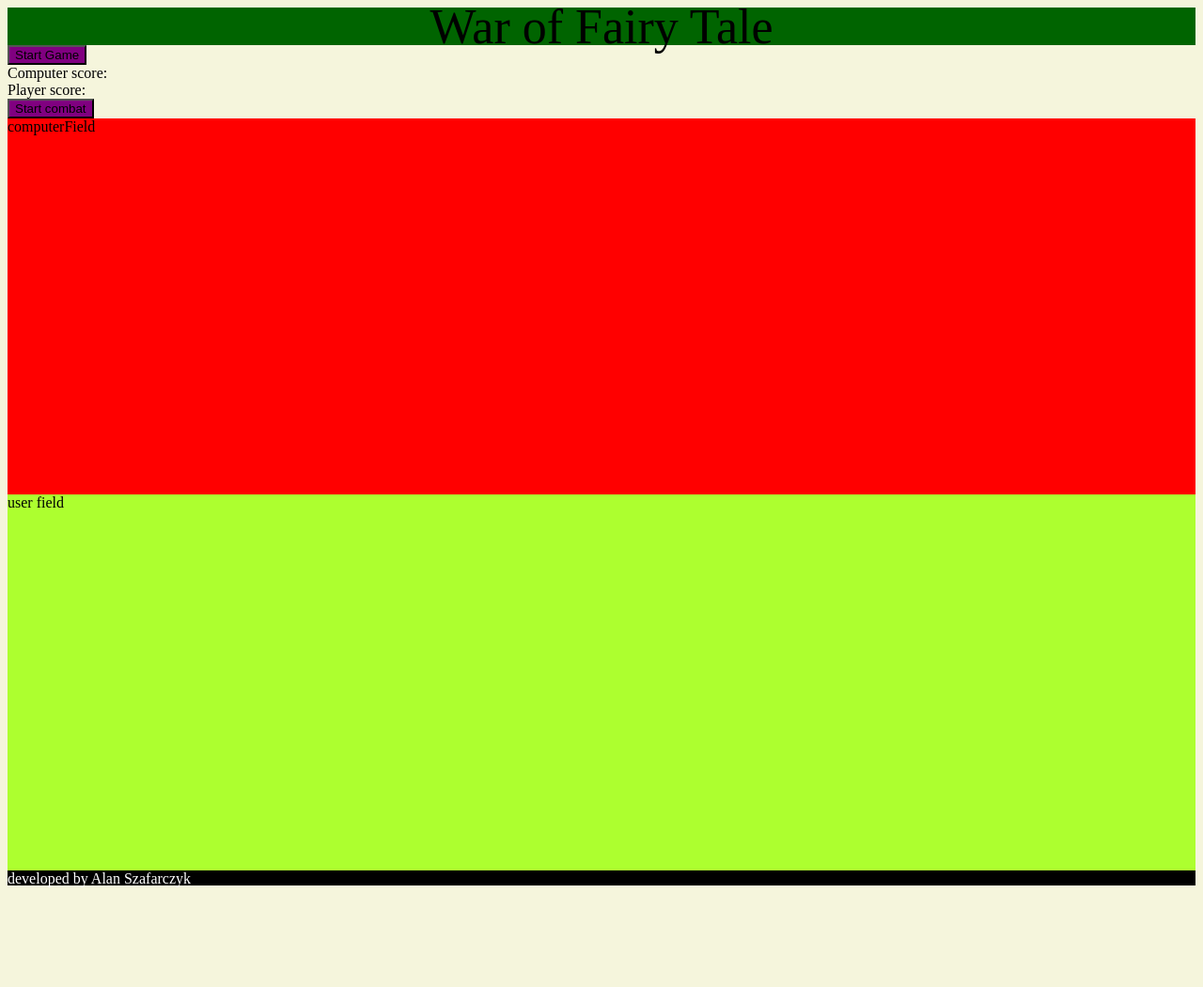
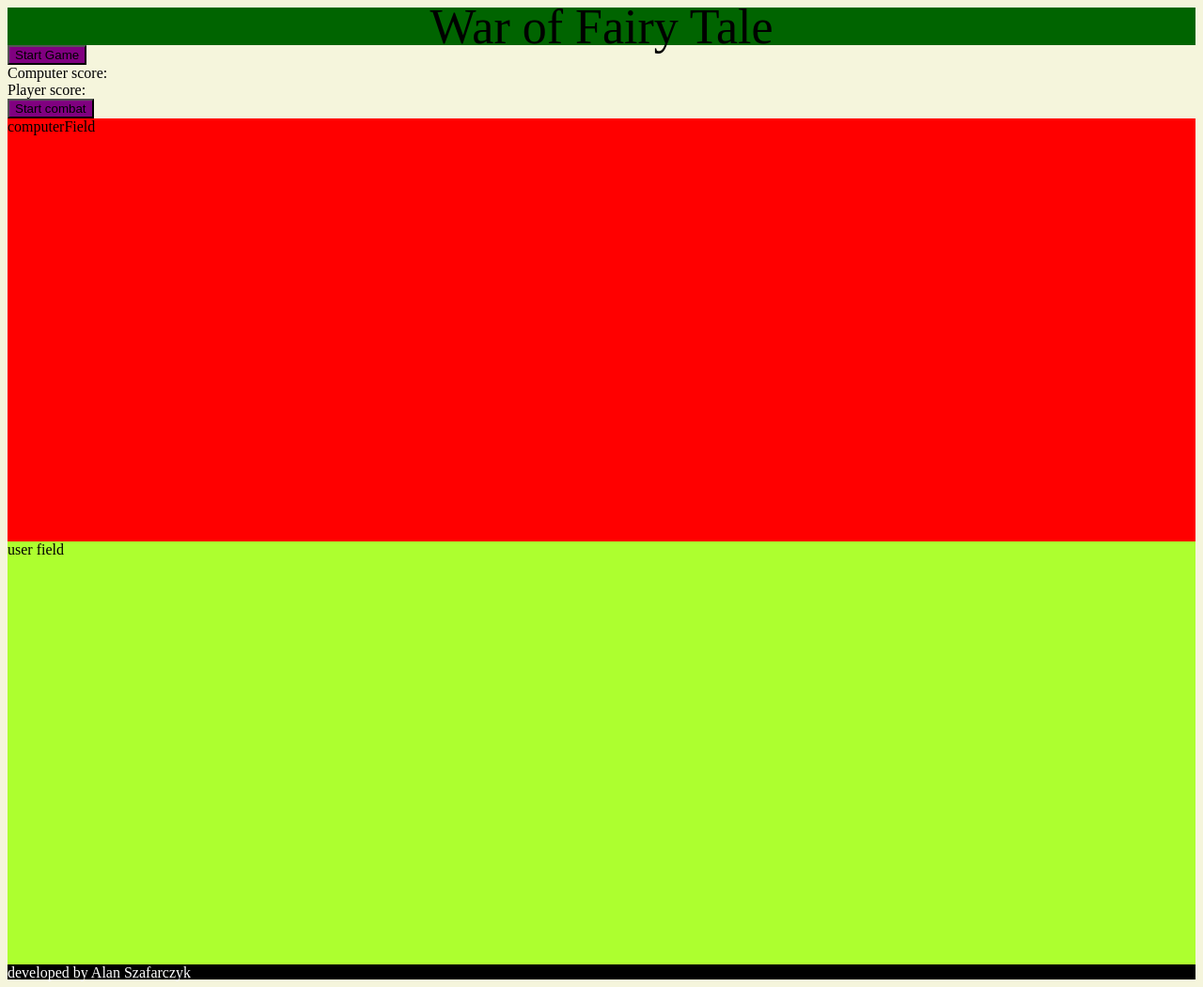
Before and after one commit to Alan-day/javascript-game, a website: page index.html in a window 1280 px wide. Shown: the whole page at 94% size. Before the commit the page ends 950 px from the top, so only its background shows below. Drawn offline with Linux system fonts and the light colour scheme; a web font is replaced by a local one.

Commit message:
styling finish up

```diff
--- a/main.scss
+++ b/main.scss
@@ -36,13 +36,13 @@ button {
 
 .computerField {
   //display: none;
-  height: 400px;
+  height: 450px;
   background-color: red;
 }
 
 .userField {
   // display: none;
-  height: 400px;
+  height: 450px;
   background-color: greenyellow;
 }
 
```
Also changed, not shown: README.md, main.css.
